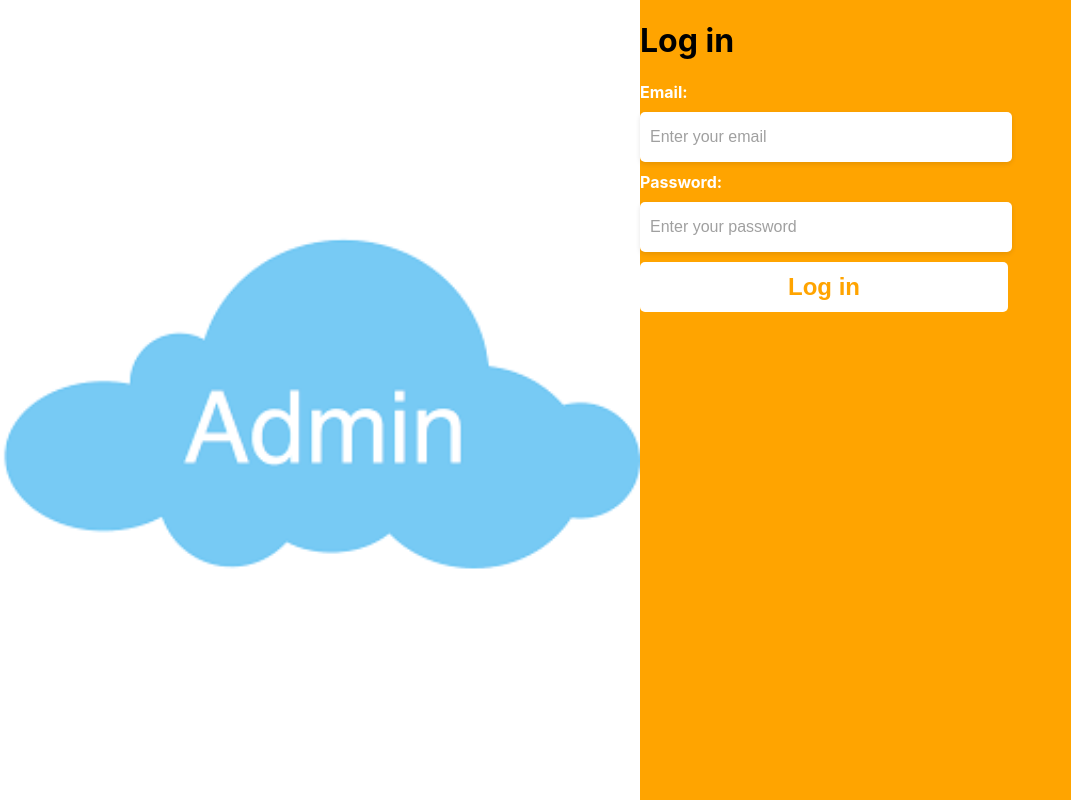
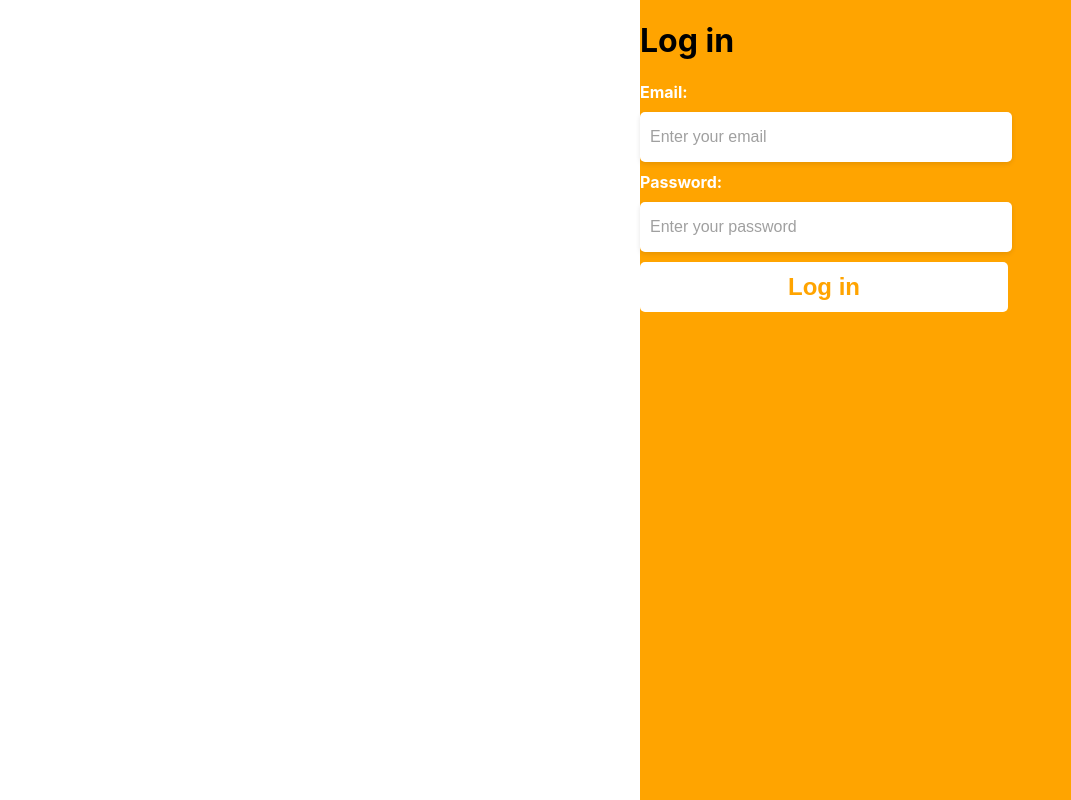
Before and after one commit to kamalakoum/ai_podcast, a React (Create React App) app in the folder admin-dashboard/: page / in a window 1280 px wide. Shown: the whole page, without its empty margins (0-1071 px from the left). Built offline with nearby package versions, Linux system fonts and the light colour scheme.

Commit message:
admin: add import css to login

```diff
--- a/admin-dashboard/src/components/pages/login/index.css
+++ b/admin-dashboard/src/components/pages/login/index.css
@@ -16,10 +16,3 @@
 .login-btn {
     color: #ffa400;
 }
-
-.right-side {
-    background-image: url(../../../assets/admin.png);
-    background-size: contain;
-    background-position: center;
-    background-repeat: no-repeat;
-}
```
